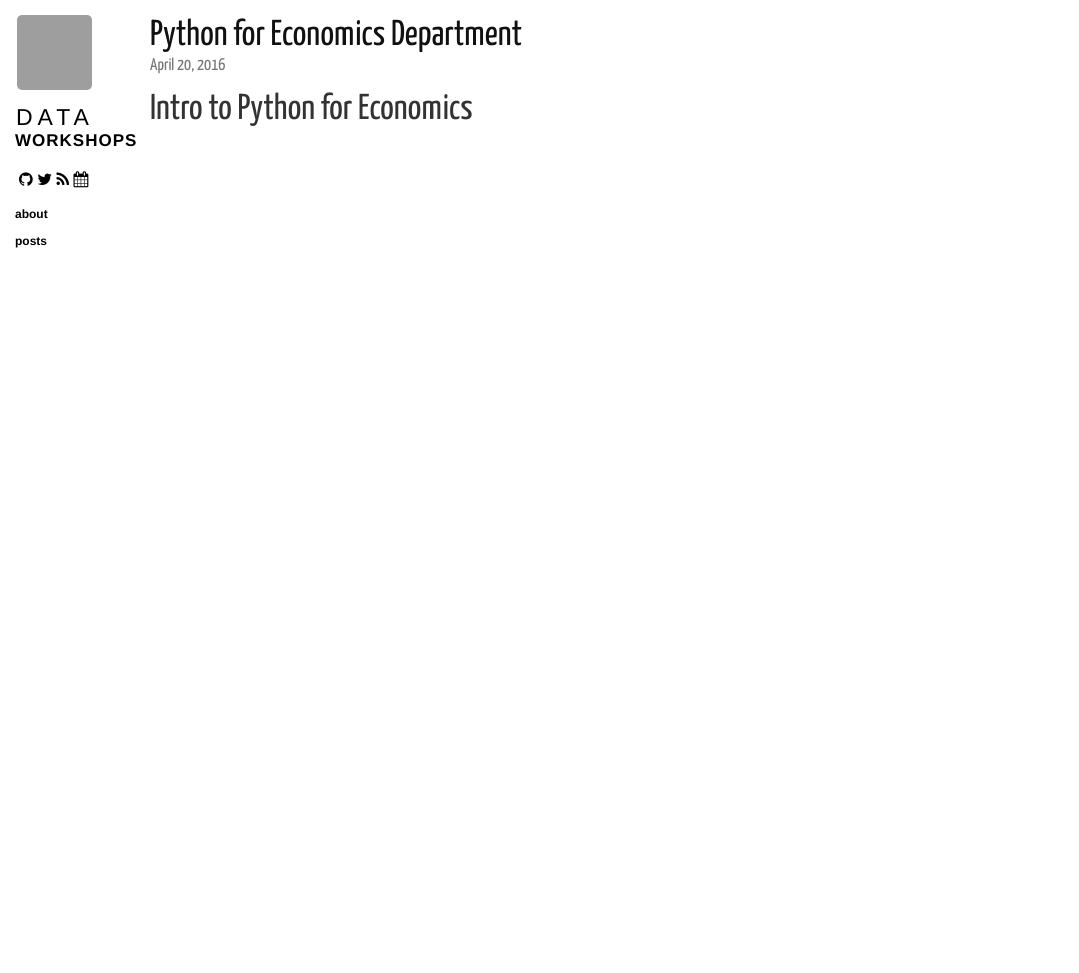
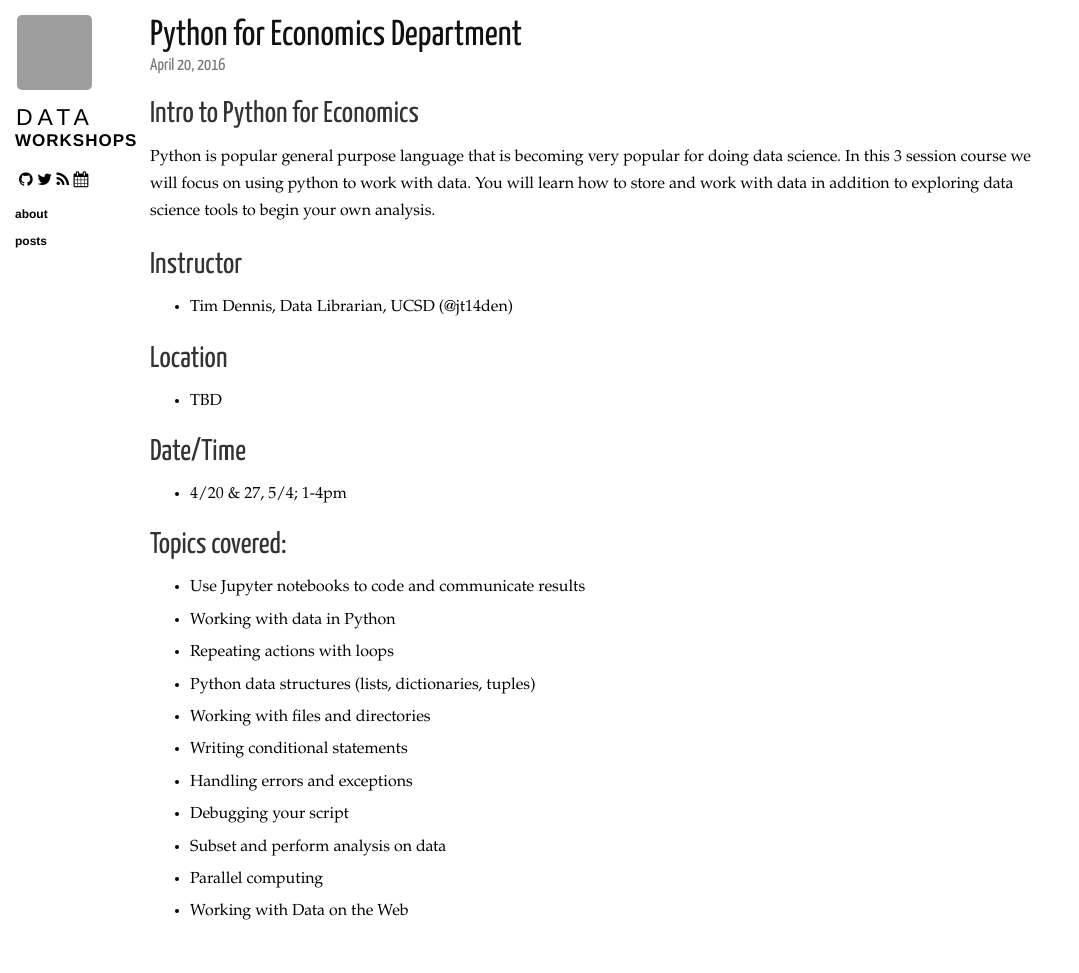
Before and after one commit to ucsdlib/workshops, a Jekyll site: the page built from _posts/2016-04-20-python-econ.markdown, in a window 1280 px wide. Shown: the whole page, without its empty margins (0-1079 px from the left). Built offline with Jekyll 4.4.1, drawn with Linux system fonts in a browser that asks for light colours; nearby versions of some CDN libraries; Markdown is read by kramdown in place of the engine named in the settings; before the commit the page ends 900 px from its top, so only the background shows below that; grey boxes are pictures that could not be loaded.

Commit message:
adding py blog

```diff
--- a/_posts/2016-04-20-python-econ.markdown
+++ b/_posts/2016-04-20-python-econ.markdown
@@ -5,4 +5,32 @@ category: posts econ python
 draft: true
 ---
 
-# Intro to Python for Economics
+## Intro to Python for Economics
+
+Python is popular general purpose language that is becoming very popular for doing data science. In this 3 session course we will focus on using python to work with data. You will learn how to store and work with data in addition to exploring data science tools to begin your own analysis.
+
+## Instructor
+
+* Tim Dennis, Data Librarian, UCSD (@jt14den)
+
+## Location
+
+* TBD
+
+## Date/Time
+
+* 4/20 & 27, 5/4; 1-4pm
+
+## Topics covered:
+
+* Use Jupyter notebooks to code and communicate results
+* Working with data in Python
+* Repeating actions with loops
+* Python data structures (lists, dictionaries, tuples)
+* Working with files and directories
+* Writing conditional statements
+* Handling errors and exceptions
+* Debugging your script
+* Subset and perform analysis on data
+* Parallel computing
+* Working with Data on the Web
```
